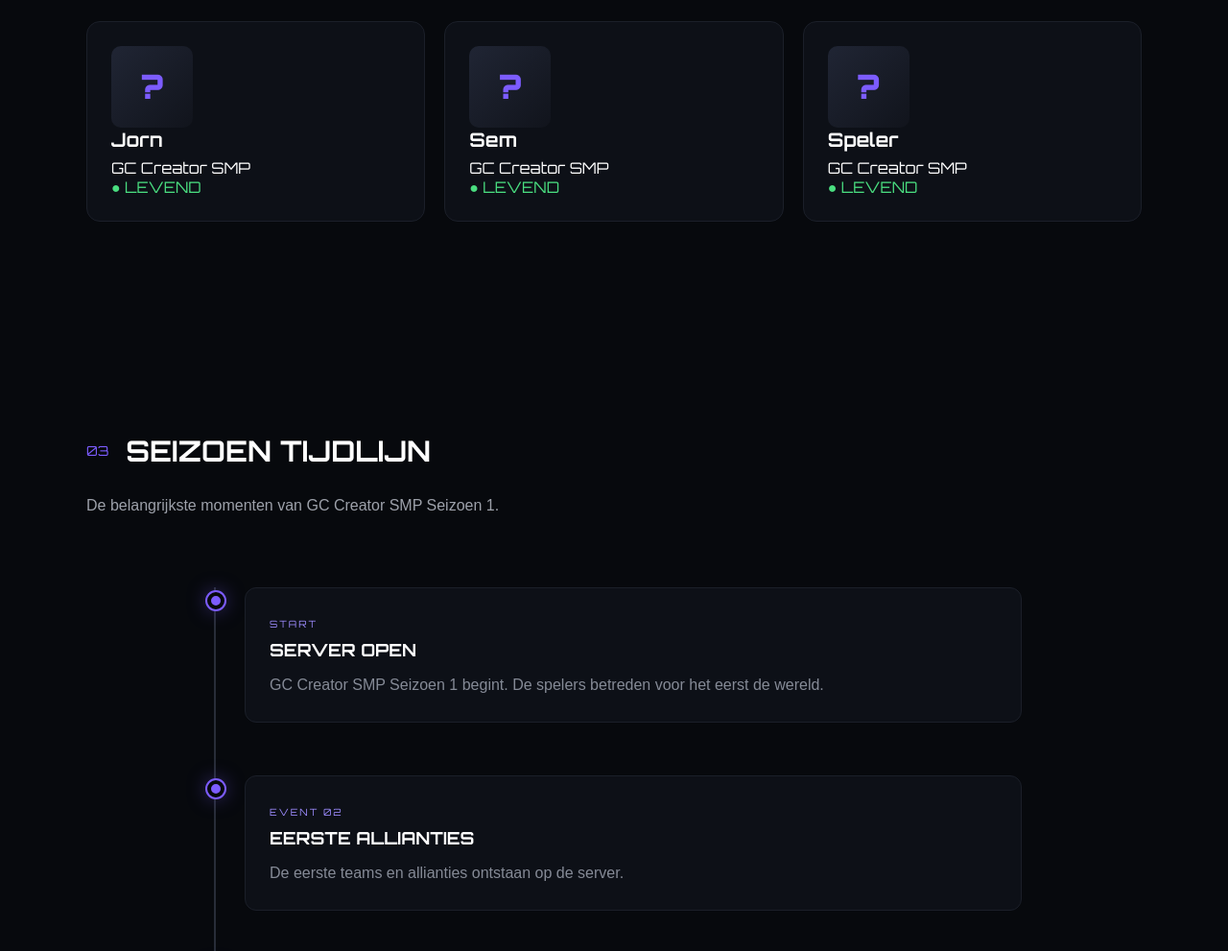
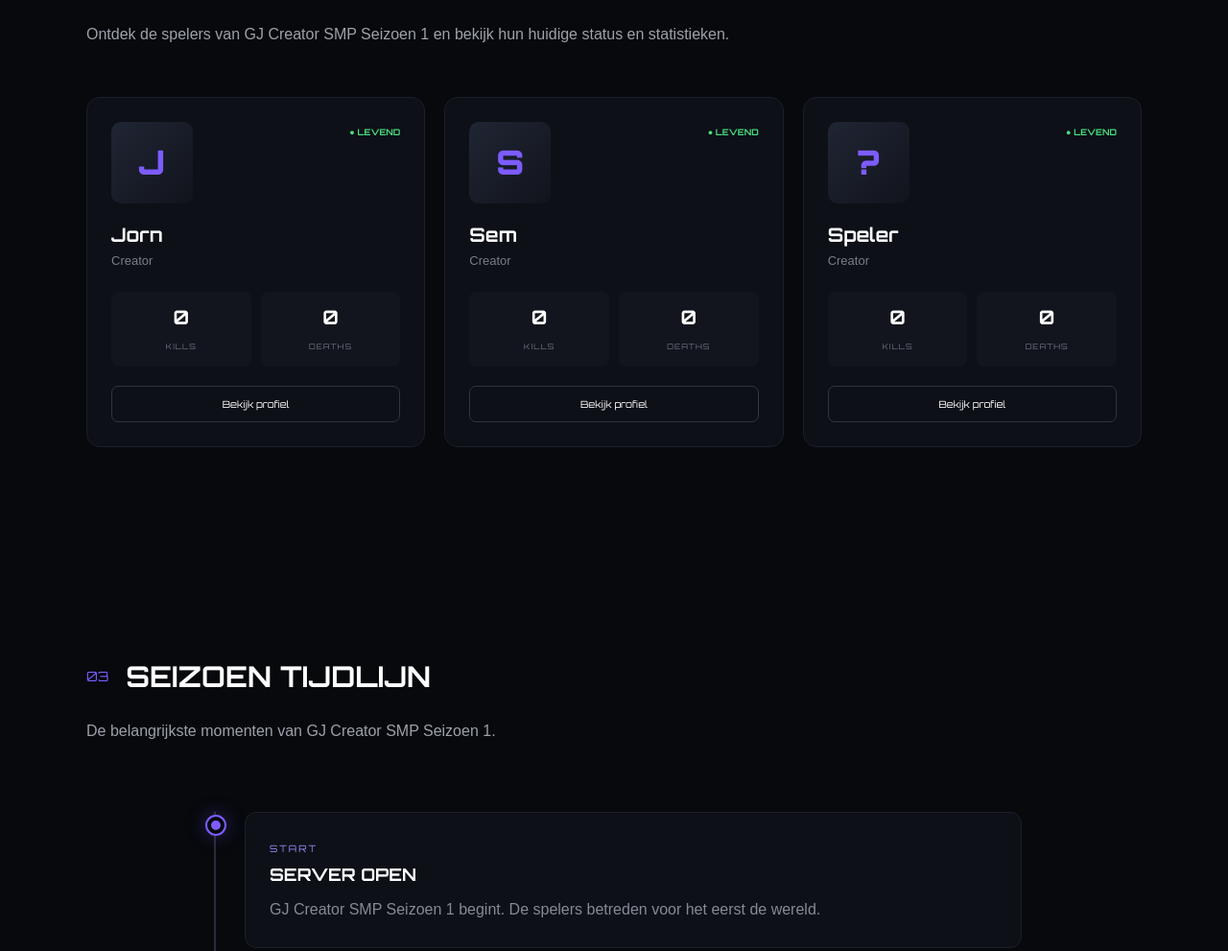
Before and after one commit to GJCreatorSmpSeizoen1/GJ-Creator-Smp, a plain HTML site: page index.html in a window 1280 px wide. Shown: the part 1546-2537 px from the top of the page at 96% size. Drawn offline with Linux system fonts and the light colour scheme.

Commit message:
Update index.html

```diff
--- a/index.html
+++ b/index.html
@@ -4,7 +4,7 @@
     <meta charset="UTF-8">
     <meta name="viewport" content="width=device-width, initial-scale=1.0">
 
-    <title>GC Creator SMP | Seizoen 1</title>
+    <title>GJ Creator SMP | Seizoen 1</title>
 
     <link rel="stylesheet" href="style.css">
 </head>
@@ -14,7 +14,7 @@
 <header class="navbar">
 
     <div class="logo">
-        GC <span>CREATOR SMP</span>
+        GJ <span>CREATOR SMP</span>
     </div>
 
     <nav>
@@ -44,7 +44,7 @@
             </div>
 
             <h1>
-                GC CREATOR<br>
+                GJ CREATOR<br>
                 <span>SMP</span>
             </h1>
 
@@ -80,11 +80,10 @@
         </div>
 
         <p class="section-text">
-            Welkom bij GC Creator SMP Seizoen 1.
+            Welkom bij GJ Creator SMP Seizoen 1.
             Ontdek de spelers, gebeurtenissen en het verhaal
             van dit seizoen.
         </p>
-
 
         <div class="cards">
 
@@ -94,7 +93,7 @@
                 <h3>Spelers</h3>
 
                 <p>
-                    Bekijk alle deelnemers van GC Creator SMP.
+                    Bekijk alle deelnemers van GJ Creator SMP.
                 </p>
             </div>
 
@@ -134,64 +133,143 @@
             <h2>SPELERS</h2>
         </div>
 
+        <p class="section-text">
+            Ontdek de spelers van GJ Creator SMP Seizoen 1
+            en bekijk hun huidige status en statistieken.
+        </p>
+
 
         <div class="players">
 
+
+            <!-- JORN -->
+
             <div class="player-card">
 
-                <div class="player-skin">
-                    ?
+                <div class="player-top">
+
+                    <div class="player-skin">
+                        J
+                    </div>
+
+                    <div class="player-status alive">
+                        ● LEVEND
+                    </div>
+
                 </div>
 
                 <h3>Jorn</h3>
 
-                <p>
-                    GC Creator SMP
+                <p class="player-role">
+                    Creator
                 </p>
 
-                <span class="alive">
-                    ● LEVEND
-                </span>
+                <div class="player-stats">
+
+                    <div>
+                        <strong>0</strong>
+                        <span>KILLS</span>
+                    </div>
+
+                    <div>
+                        <strong>0</strong>
+                        <span>DEATHS</span>
+                    </div>
+
+                </div>
+
+                <button class="profile-btn">
+                    Bekijk profiel
+                </button>
 
             </div>
 
 
+            <!-- SEM -->
+
             <div class="player-card">
 
-                <div class="player-skin">
-                    ?
+                <div class="player-top">
+
+                    <div class="player-skin">
+                        S
+                    </div>
+
+                    <div class="player-status alive">
+                        ● LEVEND
+                    </div>
+
                 </div>
 
                 <h3>Sem</h3>
 
-                <p>
-                    GC Creator SMP
+                <p class="player-role">
+                    Creator
                 </p>
 
-                <span class="alive">
-                    ● LEVEND
-                </span>
+                <div class="player-stats">
+
+                    <div>
+                        <strong>0</strong>
+                        <span>KILLS</span>
+                    </div>
+
+                    <div>
+                        <strong>0</strong>
+                        <span>DEATHS</span>
+                    </div>
+
+                </div>
+
+                <button class="profile-btn">
+                    Bekijk profiel
+                </button>
 
             </div>
 
 
+            <!-- SPELER 3 -->
+
             <div class="player-card">
 
-                <div class="player-skin">
-                    ?
+                <div class="player-top">
+
+                    <div class="player-skin">
+                        ?
+                    </div>
+
+                    <div class="player-status alive">
+                        ● LEVEND
+                    </div>
+
                 </div>
 
                 <h3>Speler</h3>
 
-                <p>
-                    GC Creator SMP
+                <p class="player-role">
+                    Creator
                 </p>
 
-                <span class="alive">
-                    ● LEVEND
-                </span>
+                <div class="player-stats">
+
+                    <div>
+                        <strong>0</strong>
+                        <span>KILLS</span>
+                    </div>
+
+                    <div>
+                        <strong>0</strong>
+                        <span>DEATHS</span>
+                    </div>
+
+                </div>
+
+                <button class="profile-btn">
+                    Bekijk profiel
+                </button>
 
             </div>
+
 
         </div>
 
@@ -208,15 +286,13 @@
         </div>
 
         <p class="section-text">
-            De belangrijkste momenten van GC Creator SMP
+            De belangrijkste momenten van GJ Creator SMP
             Seizoen 1.
         </p>
 
 
         <div class="timeline">
 
-
-            <!-- EVENT 1 -->
 
             <div class="timeline-item">
 
@@ -233,7 +309,7 @@
                     </h3>
 
                     <p>
-                        GC Creator SMP Seizoen 1 begint.
+                        GJ Creator SMP Seizoen 1 begint.
                         De spelers betreden voor het eerst
                         de wereld.
                     </p>
@@ -242,8 +318,6 @@
 
             </div>
 
-
-            <!-- EVENT 2 -->
 
             <div class="timeline-item">
 
@@ -269,8 +343,6 @@
             </div>
 
 
-            <!-- EVENT 3 -->
-
             <div class="timeline-item">
 
                 <div class="timeline-dot"></div>
@@ -294,8 +366,6 @@
 
             </div>
 
-
-            <!-- EVENT 4 -->
 
             <div class="timeline-item">
 
@@ -336,7 +406,7 @@
         </div>
 
         <p class="section-text">
-            GC Creator SMP is een Minecraft SMP waarin creators
+            GJ Creator SMP is een Minecraft SMP waarin creators
             samen een verhaal creëren. Alles kan veranderen:
             allianties, teams, conflicten en de wereld zelf.
         </p>
@@ -349,16 +419,15 @@
 <footer>
 
     <div>
-        <strong>GC CREATOR SMP</strong>
+        <strong>GJ CREATOR SMP</strong>
         <p>Seizoen 1</p>
     </div>
 
     <p>
-        © 2026 GC Creator SMP
+        © 2026 GJ Creator SMP
     </p>
 
 </footer>
 
-
 </body>
 </html>
```
